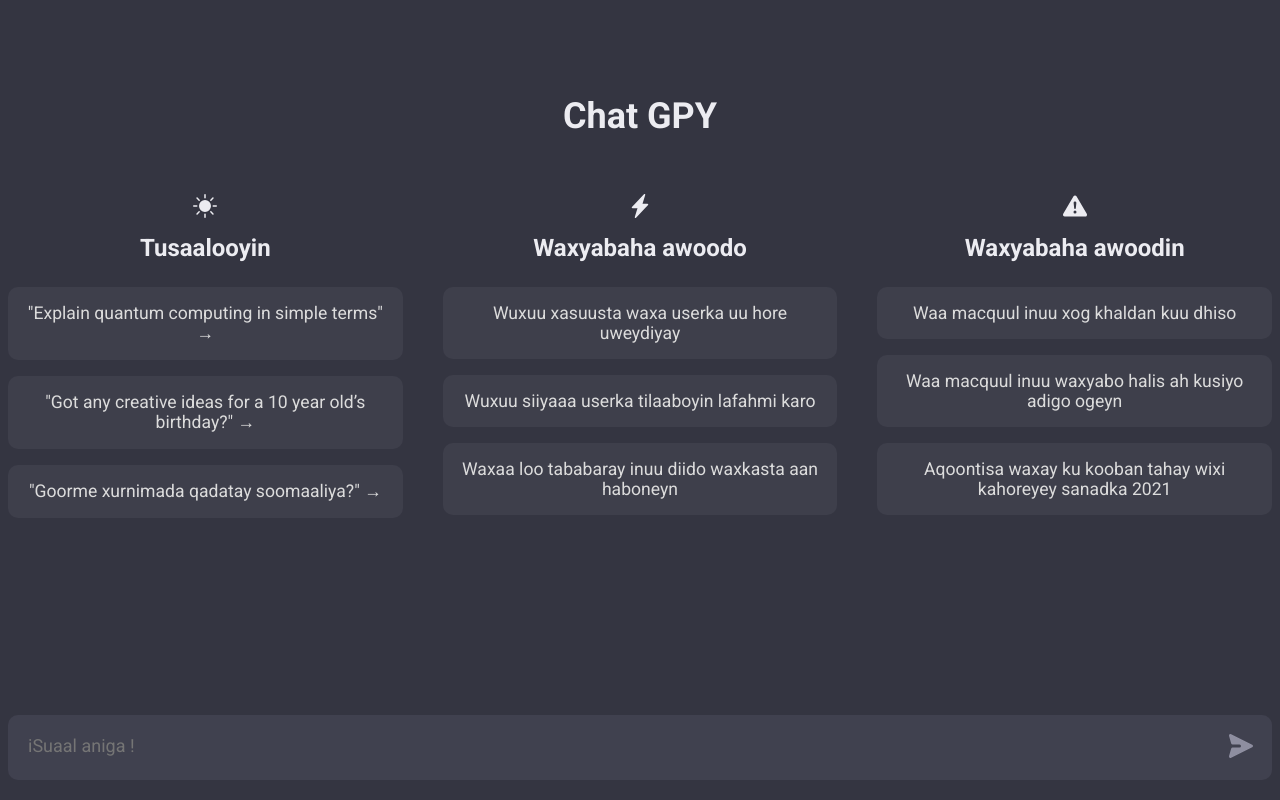
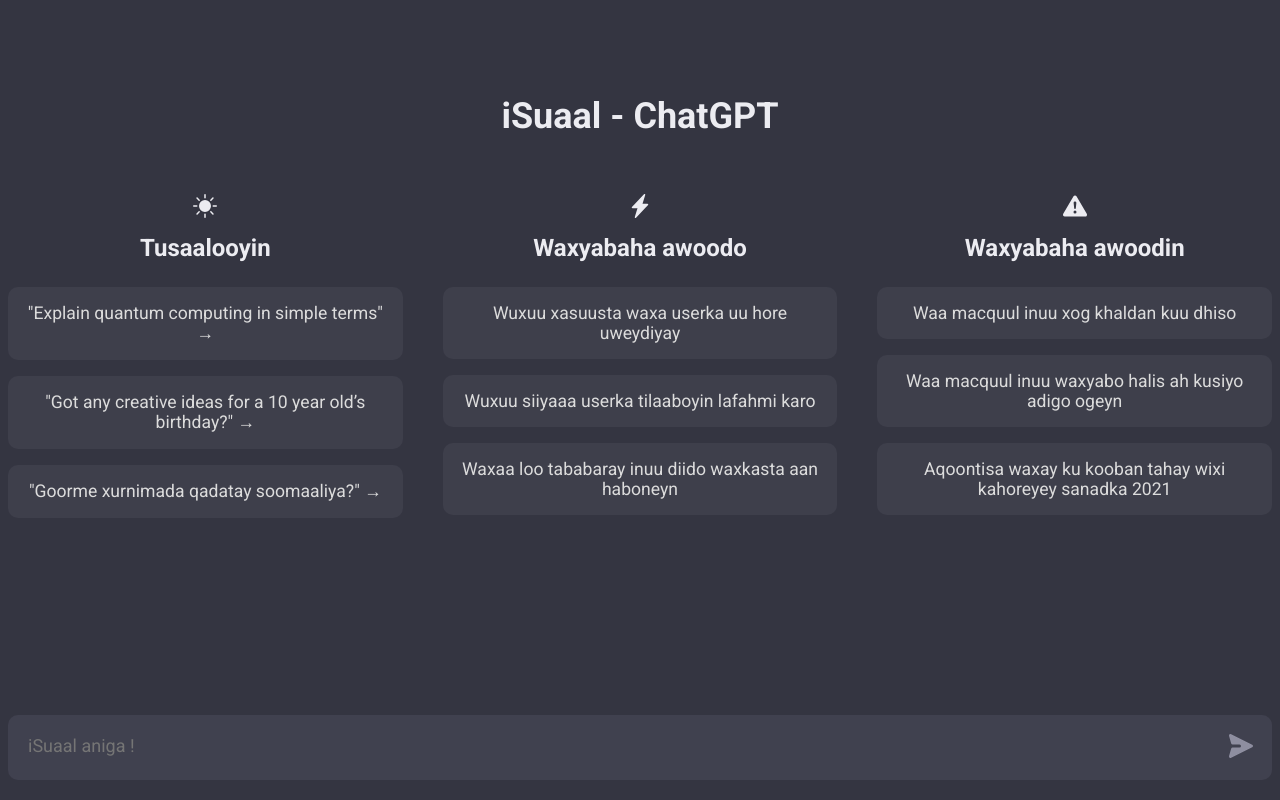
Before and after one commit to liibaanpro/chat-somali, a website built with Vite: page client/index.html in a window 1280 px wide. Built offline with nearby package versions, Linux system fonts and the light colour scheme.

Commit message:
Update index.html

```diff
--- a/client/index.html
+++ b/client/index.html
@@ -16,7 +16,7 @@
 <body>
   <div id="app">
     <div class="hero">
-      <h1>Chat GPY</h1>
+      <h1>iSuaal - ChatGPT</h1>
       <div class="col-3">
         <div class="card">
           <h2>
```
